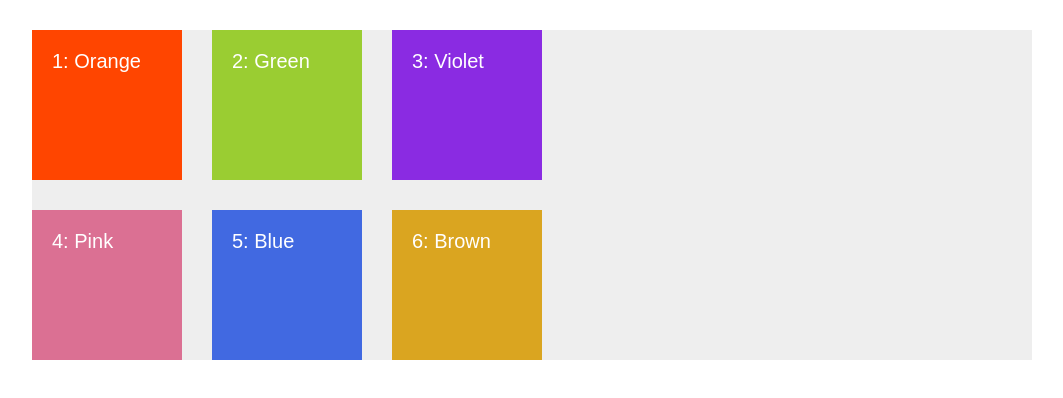
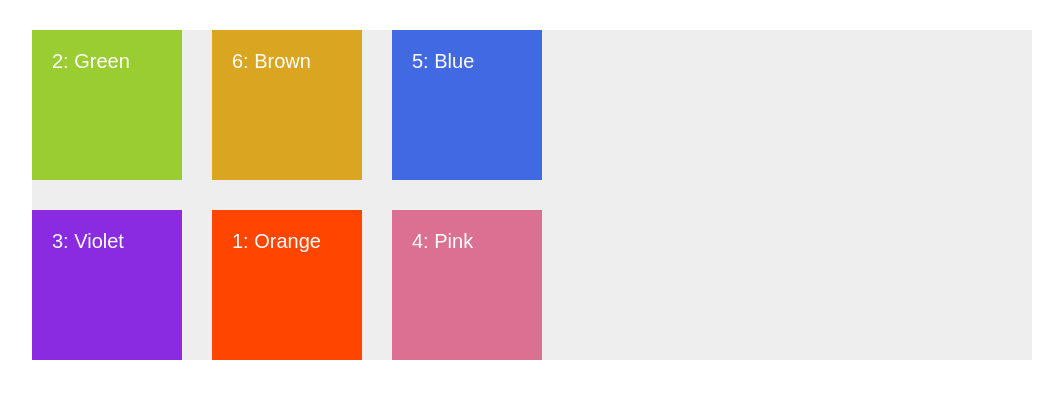
Before and after one commit to iqbalpakeh/grid-sample, a website: page index.html in a window 1280 px wide. Shown: the whole page, without its empty margins (108-1171 px from the left). Drawn offline with nearby package versions, Linux system fonts and the light colour scheme; files that its build step writes are made by us from their sources.

Commit message:
play around with grid paramaters

```diff
--- a/styles.scss
+++ b/styles.scss
@@ -23,6 +23,12 @@
 
 	&--1 {
 		background-color: orangered;
+		// grid-row-start: 2;
+		// grid-row-end: 3;
+		// grid-column-start: 2;
+		// grid-column-end: 3;
+		grid-row: 2 / 3;
+		grid-column: 2 / 3;
 	}
 
 	&--2 {
@@ -39,9 +45,13 @@
 
 	&--5 {
 		background-color: royalblue;
+		grid-row: 1 / 2;
+		grid-column: 3 / 4;
 	}
 
 	&--6 {
 		background-color: goldenrod;
+		grid-row: 1 / 2;
+		grid-column: 2 / 3;
 	}
 }
```
